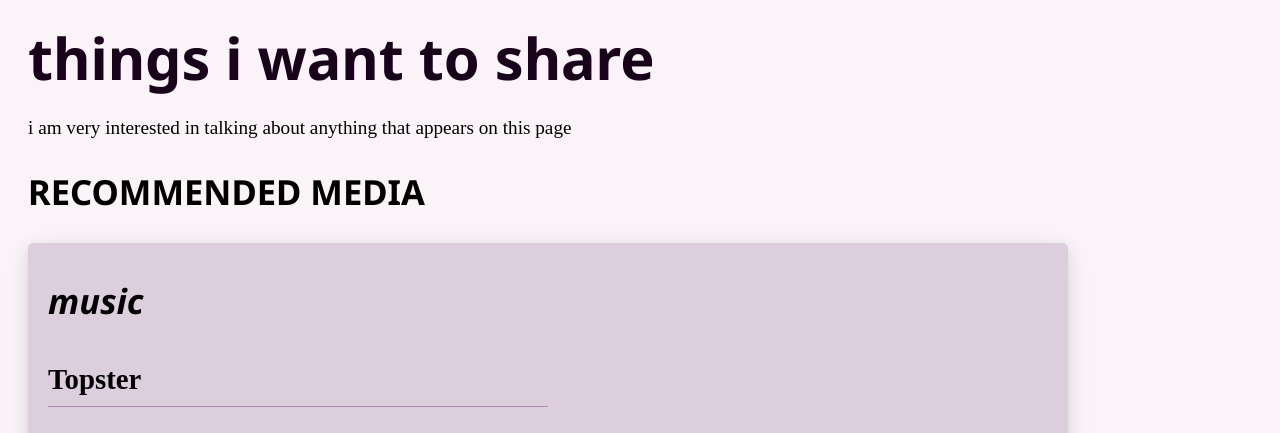
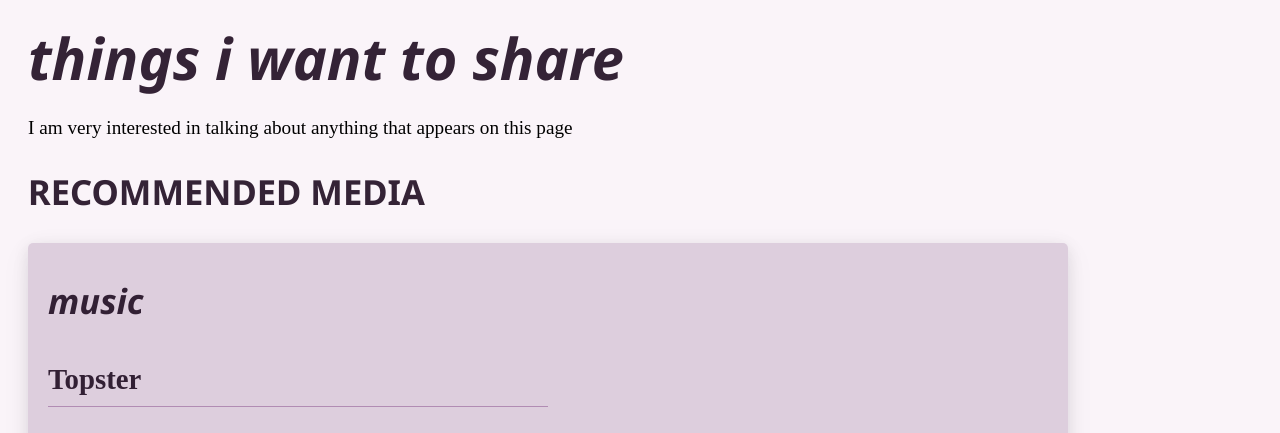
Before and after one commit to mysicol/mysicol.github.io, a plain HTML site: page index.html in a window 1280 px wide. Shown: the top 433 px of the page. Drawn offline with Linux system fonts and the light colour scheme; a web font is replaced by a local one.

Commit message:
font colors

```diff
--- a/index.html
+++ b/index.html
@@ -8,7 +8,7 @@
     <body>
         <h1>things i want to share</h1>
         <p>
-            i am very interested in talking about anything that appears on this page
+            I am very interested in talking about anything that appears on this page
         </p>
         <h2>RECOMMENDED MEDIA</h2>
         <div class="content">
--- a/style.css
+++ b/style.css
@@ -2,8 +2,8 @@
 h1 {
     font-family: "Noto Sans", sans-serif;
     font-size: 3em;
+    font-style: italic;
     text-align: left;
-    color: #18031a;
     margin: 0 0 20px 0;
 }
 
@@ -21,10 +21,21 @@ h4 {
     font-family: "Noto Sans", sans-serif;
     font-style: italic;
     font-size: 1.2em;
+    color: black;
 }
 
 body {
     font-size: 1.2em;
+    background-color: #faf4f9;
+    padding: 10px 20px;
+    color: #271529f0;
+}
+
+
+p {
+    font-family: "Andada Pro", serif;
+    padding: 0px 0px 0px 0px;
+    color: black;
 }
 
 .content {
@@ -62,17 +73,6 @@ body {
     width: 100%;
     padding: 10px 0 10px 0;
     max-width: 500px;
-}
-
-body p {
-    font-family: "Andada Pro", serif;
-    padding: 0px 0px 0px 0px;
-    color: black;
-}
-
-body {
-    background-color: #faf4f9;
-    padding: 10px 20px;
 }
 
 #topster {
```
